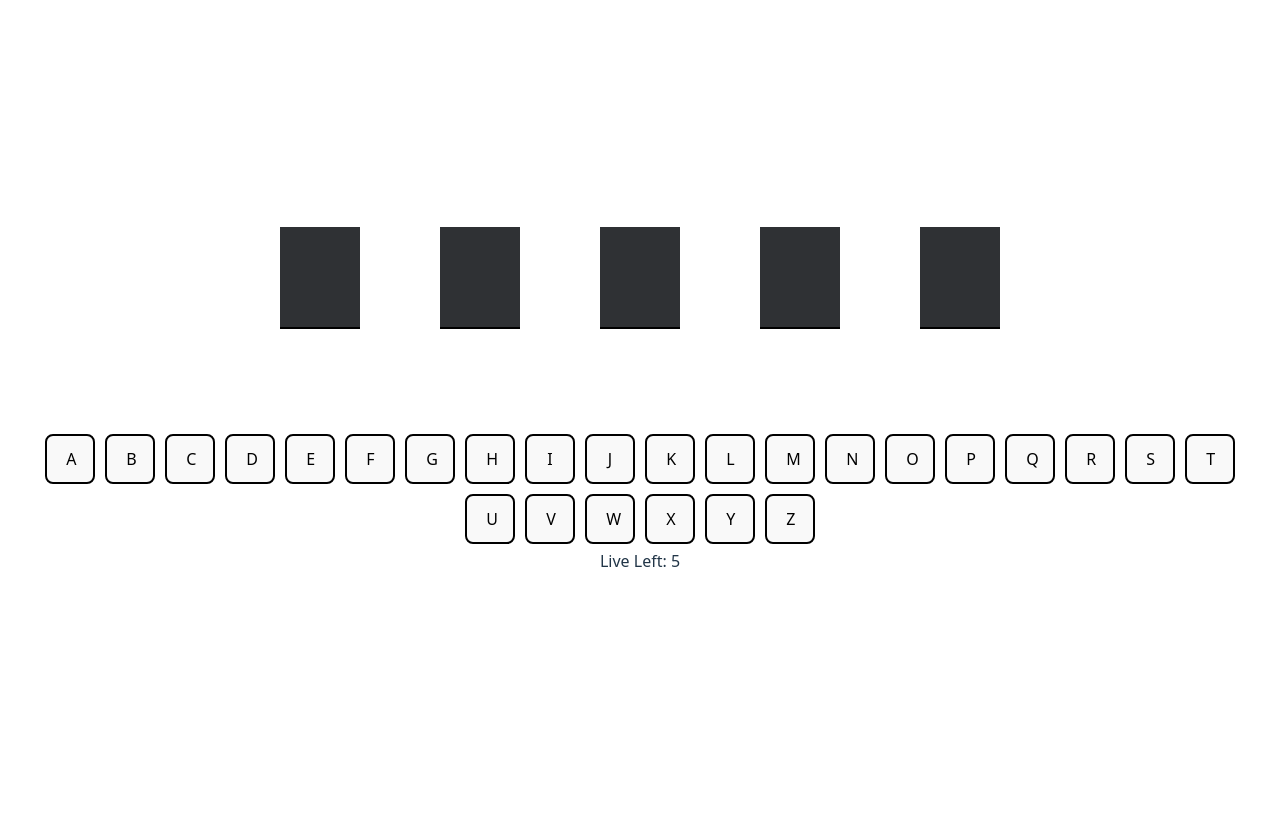
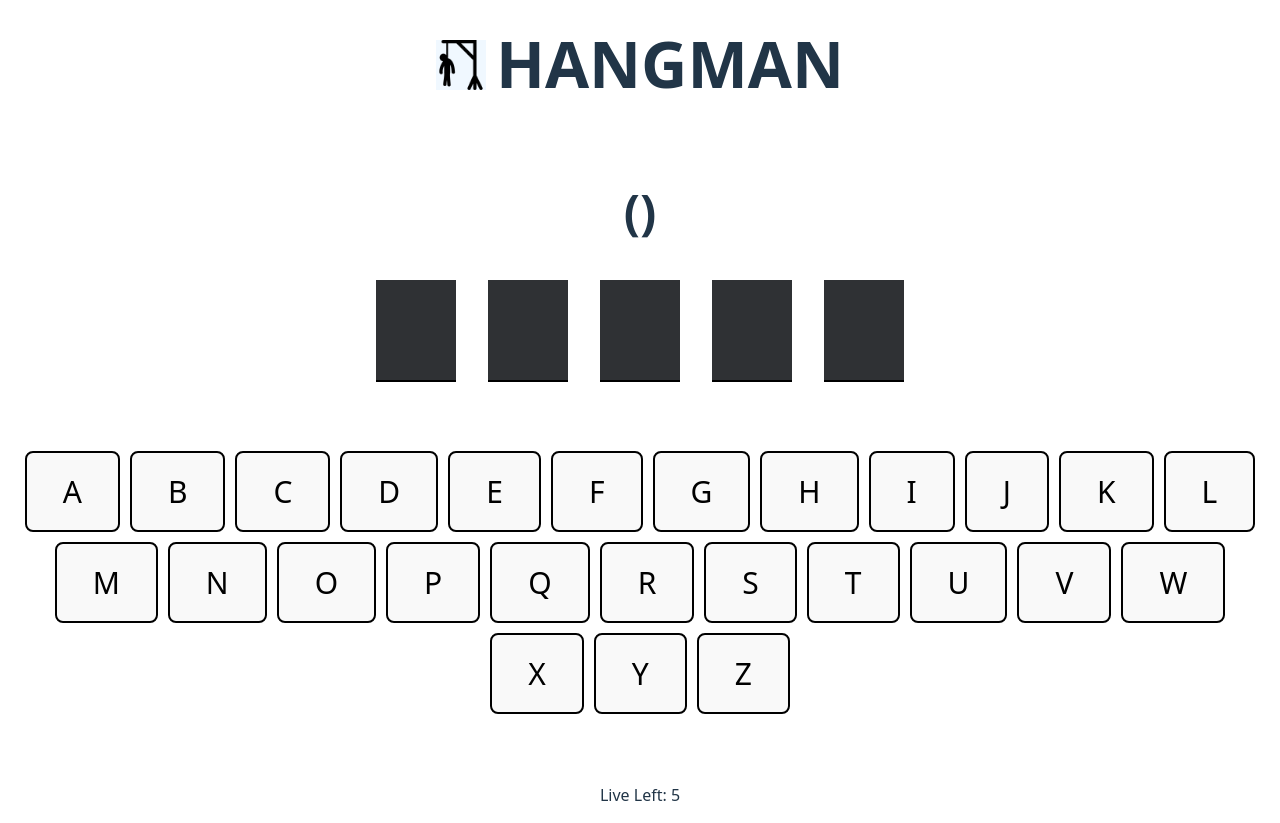
Before and after one commit to MikeTechnoB/Hangman, a React (Vite) app in the folder hangman-react/: page / in a window 1280 px wide. Before the commit the page ends 800 px from the top, so only its background shows below. Built offline with nearby package versions, Linux system fonts and the light colour scheme.

Commit message:
few improvements

```diff
--- a/hangman-react/src/App.css
+++ b/hangman-react/src/App.css
@@ -1,15 +1,37 @@
 #root {
-  margin: 0 auto;
-  padding: 2rem;
+  padding: 1rem;
   text-align: center;
 }
 
-.WOD {
+header {
+  font-size: 4rem;
+  font-weight: bold;
+  margin-bottom: 4rem;
   display: flex;
   justify-content: center;
-  gap: 80px;
-  font-size: 100px;
-  margin-bottom: 100px;
+  gap: 10px;
+}
+
+header img {
+  background-color: aliceblue;
+  width: 50px;
+  height: 100%;
+  margin-top: 1px;
+  align-self: center;
+}
+
+.wordhint {
+  font-size: 3rem;
+  font-weight: bold;
+  margin-bottom: 2rem;
+}
+
+.WOD {
+  display: inline-flex;
+  justify-content: center;
+  gap: 2rem;
+  font-size: 4rem;
+  margin-bottom: 4rem;
 }
 
 .lettersWORD {
@@ -18,10 +40,12 @@
   height: 100px;
   background-color: rgb(47, 49, 52);
 }
+.button-container {
+  margin-bottom: 4rem;
+}
 
 .button-letters {
-  width: 50px;
-  height: 50px;
   border: 2px solid black;
   margin: 5px 5px;
+  font-size: 30px;
 }
--- a/hangman-react/src/App.jsx
+++ b/hangman-react/src/App.jsx
@@ -75,6 +75,12 @@ function App() {
   }, [guessedLetters, lives]);
 
   return (
+    <div className="wrapper">
+      <header>
+        <img src="src/assets/hangman.png" alt="" />
+        HANGMAN
+      </header>
+      <div className="wordhint">()</div>
       <main>
         <div className="WOD">
           {WORDOFTHEDAY.split("").map((letterOfWORD) => (
@@ -83,7 +89,7 @@ function App() {
             </div>
           ))}
         </div>
-
+        <div className="button-container">
           {ALPHABET.map((letter) => (
             <button
               id={letter}
@@ -94,9 +100,11 @@ function App() {
               {letter}
             </button>
           ))}
+        </div>
 
         <div className="liveleft">Live Left: {lives}</div>
       </main>
+    </div>
   );
 }
 export default App;
```
Also changed, not shown: hangman-react/src/assets/hangman.png (added). Lines whose indentation alone changed are shown as unchanged.
